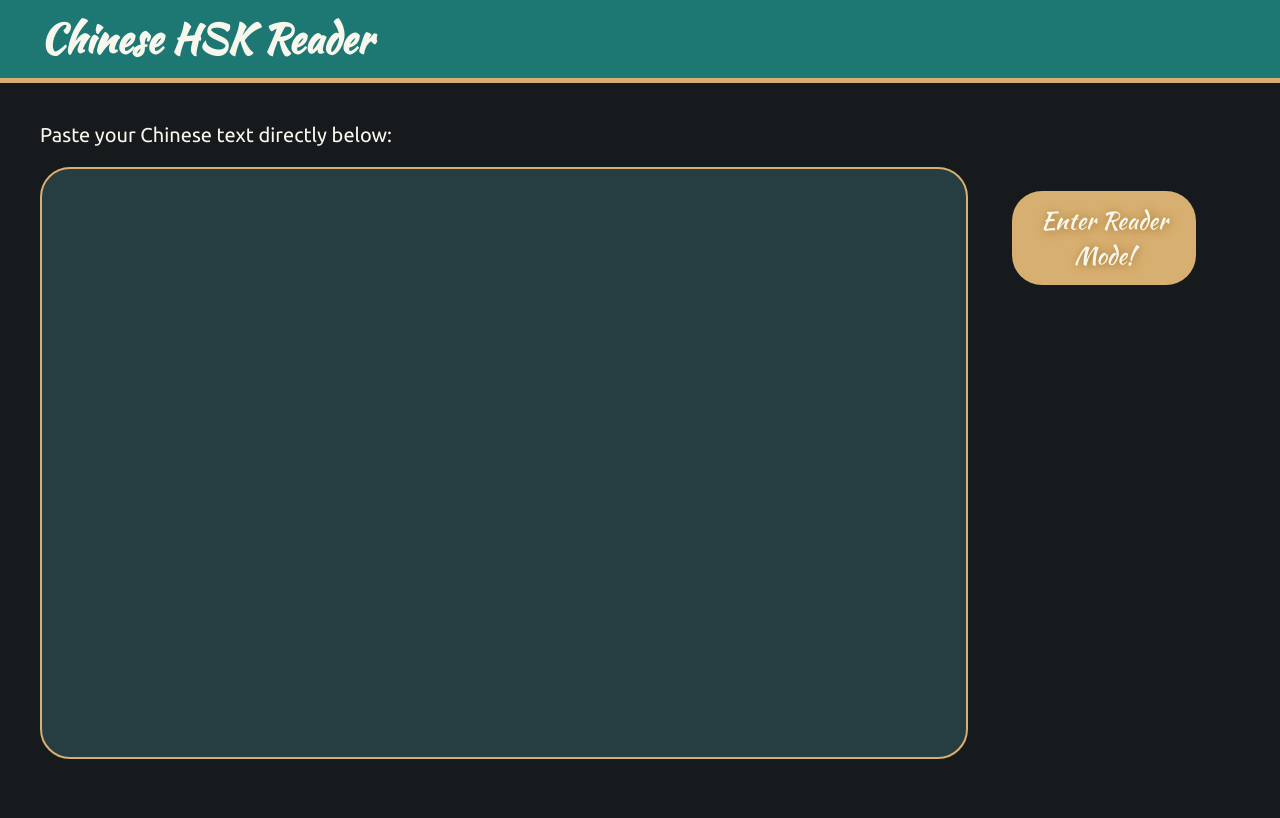
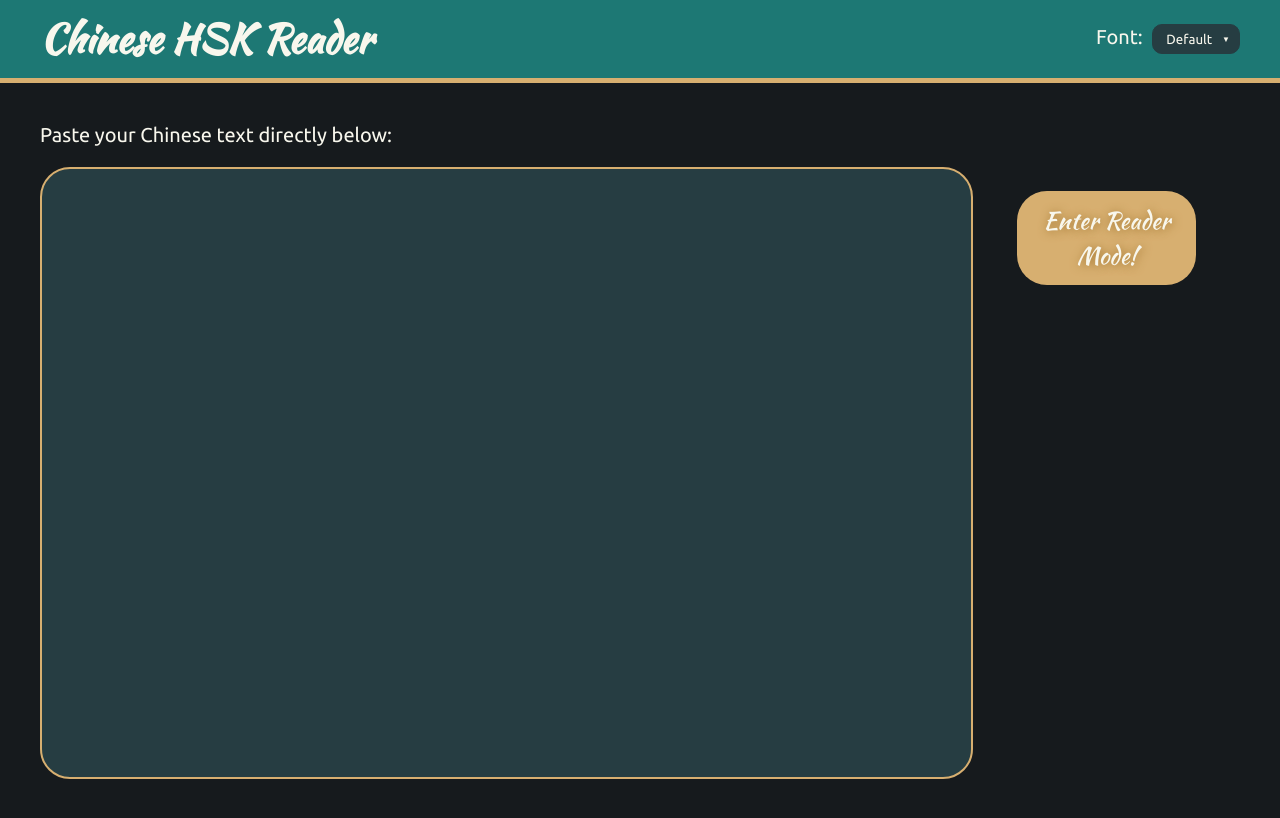
Before and after one commit to JChirolHill/HSKReader, a React (Create React App) app: page /reader in a window 1280 px wide. Both pictures are taken after a click on the element "Chinese HSK Reader". Built offline with nearby package versions, Linux system fonts and the light colour scheme; no server answers.

Commit message:
Improvements, selection for font style, fixed bug can't update textarea without reload, hide sidebar option, favicon

```diff
--- a/public/index.html
+++ b/public/index.html
@@ -13,6 +13,7 @@
     <link rel="preconnect" href="https://fonts.googleapis.com">
     <link rel="preconnect" href="https://fonts.gstatic.com" crossorigin>
     <link href="https://fonts.googleapis.com/css2?family=Kaushan+Script&family=Ubuntu&display=swap" rel="stylesheet">
+    <script src="https://kit.fontawesome.com/7ba09545e4.js" crossorigin="anonymous"></script>
     <!--
       manifest.json provides metadata used when your web app is installed on a
       user's mobile device or desktop. See https://developers.google.com/web/fundamentals/web-app-manifest/
--- a/src/components/App.css
+++ b/src/components/App.css
@@ -39,6 +39,10 @@ body {
     justify-content: center;
 }
 
+.align-center {
+    align-items: center;
+}
+
 .m-half {
     margin: 0.5em;
 }
@@ -49,6 +53,10 @@ body {
 
 .text-center {
     text-align: center;
+}
+
+.text-right {
+    text-align: right;
 }
 
 .low-opacity {
--- a/src/components/HSKReader.js
+++ b/src/components/HSKReader.js
@@ -1,5 +1,5 @@
 import React, { createContext, useState } from "react";
-import { useNavigate } from "react-router-dom";
+import { useNavigate, useOutletContext } from "react-router-dom";
 import ToggleMenu from "./ToggleMenu";
 import HSKReaderContent from "./HSKReaderContent";
 
@@ -10,6 +10,7 @@ export const HSKReaderContext = createContext({
 
 const HSKReader = ({ text }) => {
   const navigate = useNavigate();
+  const [font] = useOutletContext();
   const [hskToggles, setHskToggles] = useState([
     false,
     false,
@@ -21,6 +22,7 @@ const HSKReader = ({ text }) => {
   ]);
   const [masterIsOn, setMasterIsOn] = useState(false);
   const [masterIsActive, setMasterIsActive] = useState(false);
+  const [isSidebarVisible, setIsSidebarVisible] = useState(true);
   const value = {
     hskToggles,
     setHskToggles,
@@ -36,11 +38,25 @@ const HSKReader = ({ text }) => {
 
   return (
     <HSKReaderContext.Provider value={value}>
+      <div
+        className="hideSidebar"
+        onClick={() => setIsSidebarVisible(!isSidebarVisible)}
+      >
+        <i
+          className={`fa-solid fa-chevron-${
+            isSidebarVisible ? "right" : "left"
+          }`}
+        ></i>
+        {isSidebarVisible && <>&nbsp;&nbsp;&nbsp; Hide Sidebar</>}
+      </div>
       <div className="d-flex">
         <div className="main-content">
-          <HSKReaderContent text={text} />
+          <HSKReaderContent text={text} font={font} />
         </div>
-        <div className="sidebar">
+        <div
+          className="sidebar"
+          style={{ display: isSidebarVisible ? "block" : "none" }}
+        >
           <button className="btn" onClick={handleReturnEditModeClick}>
             Return to Edit Mode
           </button>
--- a/src/components/HSKReaderContent.js
+++ b/src/components/HSKReaderContent.js
@@ -3,7 +3,7 @@ import axios from "axios";
 import Loading from "./Loading";
 import HoverableWord from "./HoverableWord";
 
-const HSKReaderContent = ({ text }) => {
+const HSKReaderContent = ({ text, font }) => {
   const [segmented, setSegmented] = useState([]);
 
   useEffect(() => {
@@ -32,7 +32,11 @@ const HSKReaderContent = ({ text }) => {
     });
 
     return (
-      <div className="mb-1" key={`sentence-${index}`}>
+      <div
+        className="mb-1"
+        key={`sentence-${index}`}
+        style={{ fontFamily: font }}
+      >
         {renderedSentence}
       </div>
     );
--- a/src/components/InputTextForm.js
+++ b/src/components/InputTextForm.js
@@ -1,10 +1,11 @@
 import React, { useState } from "react";
-import { useNavigate } from "react-router-dom";
+import { useNavigate, useOutletContext } from "react-router-dom";
 import "./InputTextForm.css";
 
 const InputTextForm = (props) => {
-  const [text, setText] = useState("");
+  const [text, setText] = useState(props.text ? props.text : "");
   const [error, setError] = useState("");
+  const [font] = useOutletContext();
   const navigate = useNavigate();
 
   const handleSubmit = (event) => {
@@ -33,8 +34,9 @@ const InputTextForm = (props) => {
       <form onSubmit={handleSubmit} className="d-flex">
         <textarea
           className="main-content"
+          style={{ fontFamily: font }}
           rows={20}
-          value={props.text ? props.text : text}
+          value={text}
           onChange={(e) => setText(e.target.value)}
         />
         <div className="sidebar">
--- a/src/components/Layout.css
+++ b/src/components/Layout.css
@@ -8,6 +8,7 @@
 h1 {
     font-family: var(--font-title);
     margin: 0;
+    flex-grow: 1;
 }
 
 h1:hover {
@@ -19,14 +20,25 @@ h1:hover {
 }
 
 .main-content {
-    width: 80%;
+    flex-grow: 1;
     border: 2px solid var(--secondary-light);
     border-radius: 30px;
     padding: 1em;
 }
 
 .sidebar {
-    width: 20%;
+    width: 295px;
     padding: 0 1em;
     font-size: 20px;
 }
+
+.hideSidebar {
+    text-align: right;
+    transition: all 0.2s;
+    margin-bottom: 1em;
+}
+
+.hideSidebar:hover {
+    cursor: pointer;
+    color: var(--secondary-light);
+}
--- a/src/components/Layout.js
+++ b/src/components/Layout.js
@@ -1,9 +1,11 @@
-import React from "react";
+import React, { useState } from "react";
 import { Outlet, useNavigate } from "react-router-dom";
 import "./Layout.css";
+import SelectFont from "./SelectFont";
 
 const Layout = () => {
   const navigate = useNavigate();
+  const [font, setFont] = useState("inherit");
 
   const handleTitleClick = () => {
     navigate("/");
@@ -11,11 +13,12 @@ const Layout = () => {
 
   return (
     <div>
-      <div className="header">
+      <div className="header d-flex align-center">
         <h1 onClick={handleTitleClick}>Chinese HSK Reader</h1>
+        <SelectFont handleSelectFont={(font) => setFont(font)} />
       </div>
       <div className="container">
-        <Outlet />
+        <Outlet context={[font]} />
       </div>
     </div>
   );
--- /dev/null
+++ b/src/components/SelectFont.css
@@ -0,0 +1,27 @@
+select {
+    background-color: var(--bg-secondary);
+    color: var(--contrast);
+    padding: 0.5em 2em 0.5em 1em;
+    border-radius: 10px;
+    border: solid var(--bg-secondary) 1px;
+    -webkit-appearance: none;
+    appearance: none;
+    font-family: inherit;
+}
+
+select:focus {
+    outline: none;
+}
+
+.select-wrapper {
+    position: relative;
+}
+
+.select-wrapper::after {
+    content: "▼";
+    font-size: 0.5rem;
+    top: 50%;
+    transform: translateY(-50%);
+    right: 10px;
+    position: absolute;
+}
--- /dev/null
+++ b/src/components/SelectFont.js
@@ -0,0 +1,17 @@
+import React from "react";
+import "./SelectFont.css";
+
+const SelectFont = (props) => {
+  return (
+    <div className="select-wrapper">
+      Font:&nbsp;&nbsp;
+      <select onChange={(e) => props.handleSelectFont(e.target.value)}>
+        <option value="sans-serif">Default</option>
+        <option value="serif">Serif</option>
+        <option value="cursive">Cursive</option>
+      </select>
+    </div>
+  );
+};
+
+export default SelectFont;
--- a/src/components/ToggleMenu.js
+++ b/src/components/ToggleMenu.js
@@ -47,6 +47,7 @@ const ToggleMenu = () => {
           masterIsActive={masterIsActive}
           masterIsOn={masterIsOn}
           onToggleChange={onToggleChange}
+          color={label.toLowerCase().replace(/\s/g, "")}
         />
       );
     });
```
Also changed, not shown: 1 other file (tests, documents, lock files or other folders).
